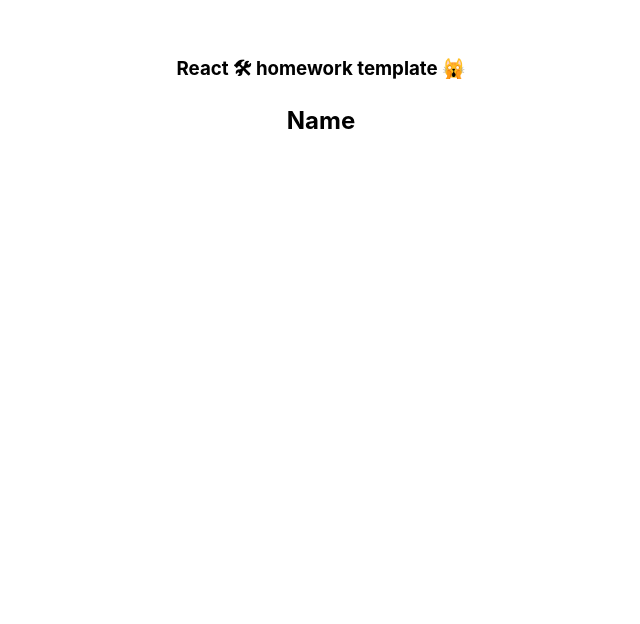
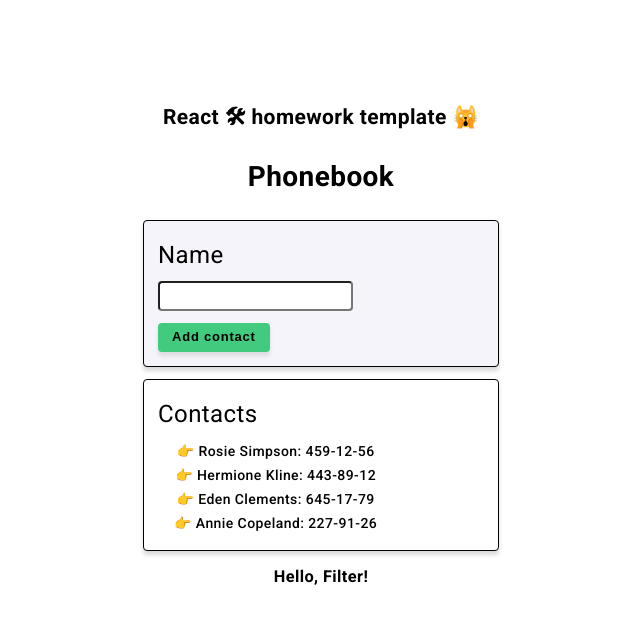
Before and after one commit to DonKanElion/goit-react-hw-02-phonebook, a React (Create React App) app: page / in a window 1280 px wide. Shown: the top 624 px of the page, without its empty margins (319-959 px from the left). Built offline with nearby package versions, Linux system fonts and the light colour scheme.

Commit message:
Added markup + CSS

```diff
--- a/package.json
+++ b/package.json
@@ -7,6 +7,7 @@
     "@testing-library/jest-dom": "^5.16.3",
     "@testing-library/react": "^12.1.4",
     "@testing-library/user-event": "^13.5.0",
+    "classnames": "^2.3.2",
     "prop-types": "^15.8.1",
     "react": "^18.1.0",
     "react-dom": "^18.1.0",
--- a/public/index.html
+++ b/public/index.html
@@ -25,6 +25,7 @@
       Learn how to configure a non-root public URL by running `npm run build`.
     -->
     <title>React App</title>
+    <link href="https://fonts.googleapis.com/css2?family=Raleway:wght@700&amp;family=Roboto:wght@400;500;700;900&amp;display=swap" rel="stylesheet">
 
     <!-- Start Single Page Apps for GitHub Pages -->
     <script type="text/javascript">
--- a/src/components/App.jsx
+++ b/src/components/App.jsx
@@ -13,14 +13,13 @@
       {id: 'id-3', name: 'Eden Clements', number: '645-17-79'},
       {id: 'id-4', name: 'Annie Copeland', number: '227-91-26'},
     ],
-    filter: '',
+    // filter: '',
     name: '',
-    number: ''
+    // number: ''
   }
 
-
-
   render () {
+    const { name, contacts } = this.state;
 
     return (
       <div
@@ -32,22 +31,24 @@
           color: '#010101',
         }}
 
-        className="container"
+        className="section"
       >
-         <h3>React 🛠 homework template 🙀</h3>
+         <h2>React 🛠 homework template 🙀</h2>
 
-      {/* // <div>
-      // <h1>Phonebook</h1>
-      // <ContactForm ... /> */}
+      {/* <div> */}
+
+      <h1>Phonebook</h1>
+      {/* // <ContactForm ... /> */}
 
       <ContactForm> </ContactForm>
-      <ContactList></ContactList>
+      <ContactList contacts={contacts}></ContactList>
       <Filter></Filter>
-{/*
-      // <h2>Contacts</h2>
-      // <Filter ... />
-      // <ContactList ... />
-      // </div> */}
+
+          {/*
+          // <h2>Contacts</h2>
+          // <Filter ... />
+          // <ContactList ... />
+          // </div> */}
 
       </div>
     );
--- a/src/components/ContactForm/ContactForm.jsx
+++ b/src/components/ContactForm/ContactForm.jsx
@@ -1,17 +1,34 @@
-
-
+import classNames from "classnames";
+import s from './ContactForm.module.css';
 
 const ContactForm = () => {
-    console.log("Phonebook -- beach")
 
-    return(
+  return (
+    <div className={classNames(s.box, s.contactForm)}>
+      <h3 className={s.title_comp}>Name</h3>
+      <label htmlFor="">
+        <input
+        className={s.input}
+          type="text"
+          name="name"
+          pattern="^[a-zA-Zа-яА-Я]+(([' -][a-zA-Zа-яА-Я ])?[a-zA-Zа-яА-Я]*)*$"
+          title="Name may contain only letters, apostrophe, dash and spaces. For example Adrian, Jacob Mercer, Charles de Batz de Castelmore d'Artagnan"
+          required
+        />
 
-        <h2>Name</h2>
-        // <label htmlFor="">
-        //     <input type="text" />
-        // </label>
-    );
+        {/* <input
+          type="tel"
+          name="number"
+          pattern="\+?\d{1,4}?[-.\s]?\(?\d{1,3}?\)?[-.\s]?\d{1,4}[-.\s]?\d{1,4}[-.\s]?\d{1,9}"
+          title="Phone number must be digits and can contain spaces, dashes, parentheses and can start with +"
+          required
+        /> */}
 
-}
+      </label>
+
+      <button className={s.btn} type="button" name="addContact">Add contact</button>
+    </div>
+  );
+};
 
 export default ContactForm;
--- /dev/null
+++ b/src/components/ContactForm/ContactForm.module.css
@@ -0,0 +1,64 @@
+.box {
+  display: flex;
+  align-items: flex-start;
+  justify-content: start;
+  flex-direction: column;
+
+  width: 356px;
+  margin: 0 auto;
+  padding: 14px;
+
+  font-size: 14px;
+
+  border: 1px solid black;
+  border-radius: 4px;
+  box-shadow: 0px 4px 4px rgb(0 0 0 / 15%);
+}
+
+.contactForm {
+  margin-bottom: 12px;
+  background-color: rgba(245, 244, 250, 1);
+}
+
+.title_comp {
+  font-size: 24px;
+  font-weight: 400;
+  margin-bottom: 5px;
+  /* color: #3a3938; */
+}
+
+.input {
+  font-size: 14px;
+  padding: 5px;
+  margin-bottom: 12px;
+  border-radius: 4px;
+}
+
+.btn {
+  display: flex;
+  align-items: center;
+  justify-content: center;
+
+  /* margin: auto; */
+  min-width: 110px;
+  min-height: 28px;
+
+  padding: 4px 14px;
+  font-weight: 600;
+  font-size: 13px;
+  line-height: 1.6;
+  letter-spacing: 0.06em;
+  background-color: #42ca7f;
+  /* color: var(--primery-white-color); */
+  border: 0 transparent;
+  border-radius: 4px;
+  box-shadow: 0px 4px 4px rgb(0 0 0 / 10%);
+  cursor: pointer;
+  transition: background-color 250ms cubic-bezier(0.4, 0, 0.2, 1);
+}
+
+.btn:hover,
+.btn:focus {
+  color: aliceblue;
+  background-color: #3cb371;
+}
--- a/src/components/ContactList/ContactList.jsx
+++ b/src/components/ContactList/ContactList.jsx
@@ -1,8 +1,17 @@
+import ContactListItem from './ContactListItem';
 
+import classNames from 'classnames';
+import s from './ContactList.module.css';
 
-const ContactList = () => {
-
-    console.log("Hello from ContactList");
-}
+const ContactList = ({ contacts }) => {
+  return (
+    <div className={classNames(s.box, s.contactList)}>
+      <h3 className={s.title_comp}>Contacts</h3>
+      <ul className={s.list}>
+        <ContactListItem contacts={contacts}></ContactListItem>
+      </ul>
+    </div>
+  );
+};
 
 export default ContactList;
--- /dev/null
+++ b/src/components/ContactList/ContactList.module.css
@@ -0,0 +1,38 @@
+.box {
+  display: flex;
+  align-items: flex-start;
+  justify-content: start;
+  flex-direction: column;
+
+  width: 356px;
+  margin: 0 auto;
+  padding: 14px;
+
+  font-size: 14px;
+
+  background-color: rgba(245, 244, 250, 1);
+  border: 1px solid black;
+  border-radius: 4px;
+  box-shadow: 0px 4px 4px rgb(0 0 0 / 15%);
+}
+
+.contactList {
+  margin-bottom: 12px;
+  background-color: #fff;
+}
+
+.title_comp {
+  font-size: 24px;
+  font-weight: 400;
+  margin-bottom: 5px;
+}
+
+.list{
+    margin-left: 16px;
+}
+
+.item{
+    margin-right: auto;
+   font-size: 14px;
+   font-weight: 500;
+}
--- /dev/null
+++ b/src/components/ContactList/ContactListItem.jsx
@@ -0,0 +1,17 @@
+import classNames from "classnames";
+import s from './ContactList.module.css';
+
+const ContactListItem = ({contacts}) => {
+
+  return (
+    contacts.map(({ id, name, number }) => {
+      return (
+        <li className={s.item} key={id}>
+          👉 {name}: {number}
+        </li>
+      );
+    })
+  )
+};
+
+export default ContactListItem;
--- a/src/components/Filter/Filter.jsx
+++ b/src/components/Filter/Filter.jsx
@@ -1,8 +1,11 @@
 
 
 const Filter = () => {
-
-    console.log("Hello from Filter");
+return (
+    <>
+    <h3>Hello, Filter! </h3>
+    </>
+)
 }
 
 export default Filter;
--- a/src/index.css
+++ b/src/index.css
@@ -11,11 +11,17 @@
 
 body {
   margin: 0;
-  font-family: -apple-system, BlinkMacSystemFont, 'Segoe UI', 'Roboto', 'Oxygen',
+  font-family: Roboto,-apple-system, BlinkMacSystemFont, 'Segoe UI', 'Roboto', 'Oxygen',
     'Ubuntu', 'Cantarell', 'Fira Sans', 'Droid Sans', 'Helvetica Neue',
     sans-serif;
   -webkit-font-smoothing: antialiased;
   -moz-osx-font-smoothing: grayscale;
+
+  font-style: normal;
+  font-weight: 400;
+  font-size: 14px;
+  line-height: 1.71;
+  letter-spacing: 0.03em;
 }
 
 code {
@@ -70,11 +76,10 @@
   color: inherit;
 }
 
-.container{
-  max-width: 456px;
-  margin-left: auto;
-  margin-right: auto;
+.section{
+  /* max-width: 456px; */
 
-  padding-top: 15px;
-  padding-bottom: 15px;
+
+  padding-top: 60px;
+  padding-bottom: 60px;
 }
```
Also changed, not shown: 1 other file (tests, documents, lock files or other folders).
